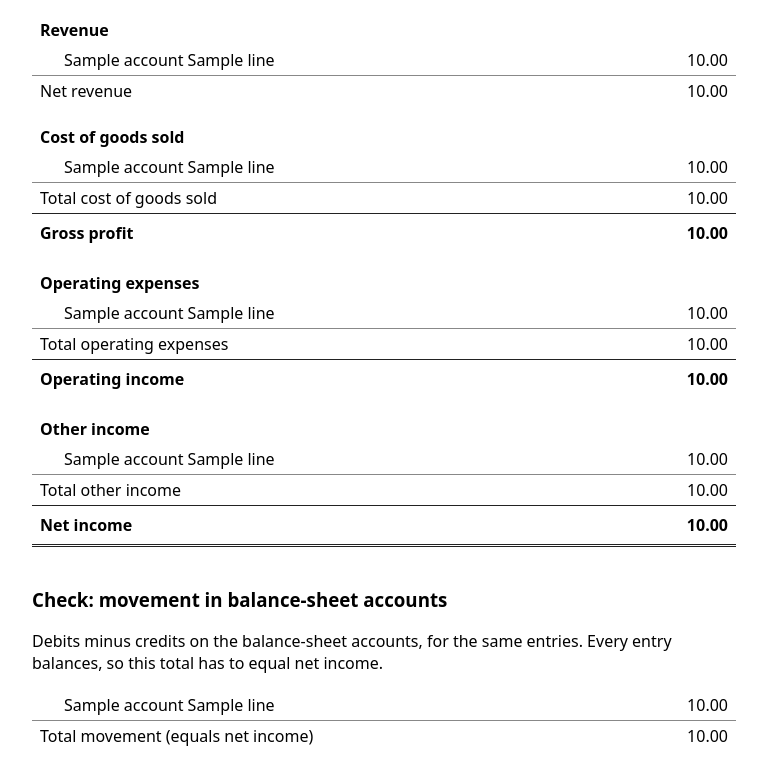
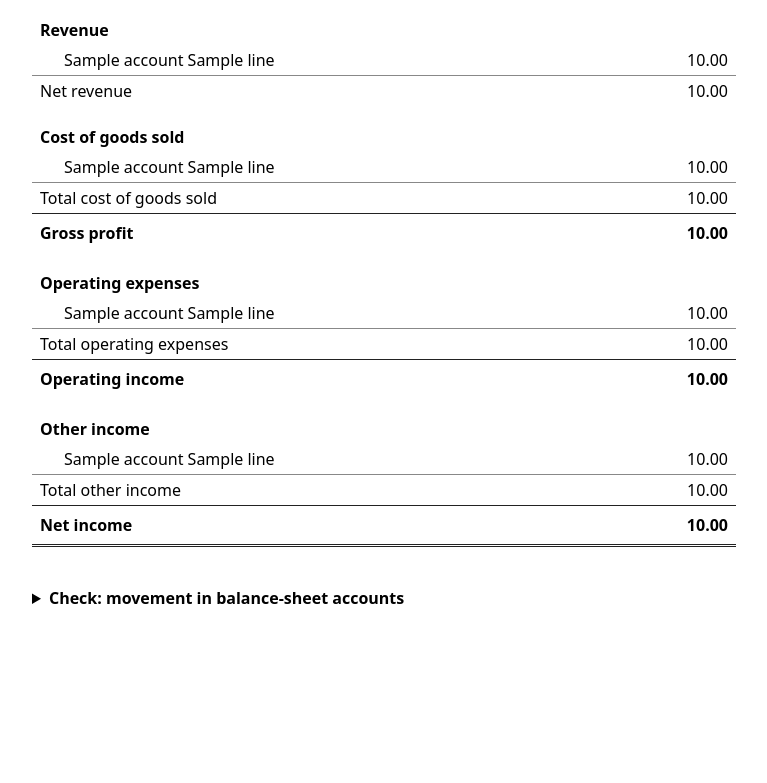
Before and after one commit to rostamabadi/campfire, a Flask app: template templates/statement.html in a window 1280 px wide. Shown: the part 236-1019 px from the top of the page, without its empty margins (256-1023 px from the left). After the commit the page ends 840 px from the top, so only its background shows below. Run offline with Flask 3, Linux system fonts and the light colour scheme; the template is opened without the code that fills it: most values are stand-ins (such as "Sample title", 1, 10 or a date in 2020).

Commit message:
Collapse the check table by default
The balance-sheet movement sits in a details element under the statement
and opens on click.

```diff
--- a/templates/statement.html
+++ b/templates/statement.html
@@ -18,7 +18,8 @@
     tr.subtotal td { border-top: 1px solid #888; }
     tr.result td { font-weight: bold; border-top: 1px solid #222; padding-top: 0.5rem; padding-bottom: 0.5rem; }
     tr.net td { border-bottom: 3px double #222; }
-    h3 { margin-top: 2.5rem; }
+    details { margin-top: 2.5rem; }
+    summary { font-weight: bold; cursor: pointer; }
   </style>
 </head>
 <body>
@@ -88,7 +89,8 @@
   {{ result_row("Net income", statement.net_income, "net") }}
 </table>
 
-<h3>Check: movement in balance-sheet accounts</h3>
+<details>
+  <summary>Check: movement in balance-sheet accounts</summary>
   <p>
     Debits minus credits on the balance-sheet accounts, for the same entries. Every entry
     balances, so this total has to equal net income.
@@ -105,6 +107,7 @@
       <td class="amount">{{ statement.balance_sheet_movement.total | accounting }}</td>
     </tr>
   </table>
+</details>
 {% endif %}
 
 </body>
```
Also changed, not shown: CLAUDE.md (+1 -1 lines), tests/test_app.py (+2 -1 lines). Lines whose indentation alone changed are shown as unchanged.
